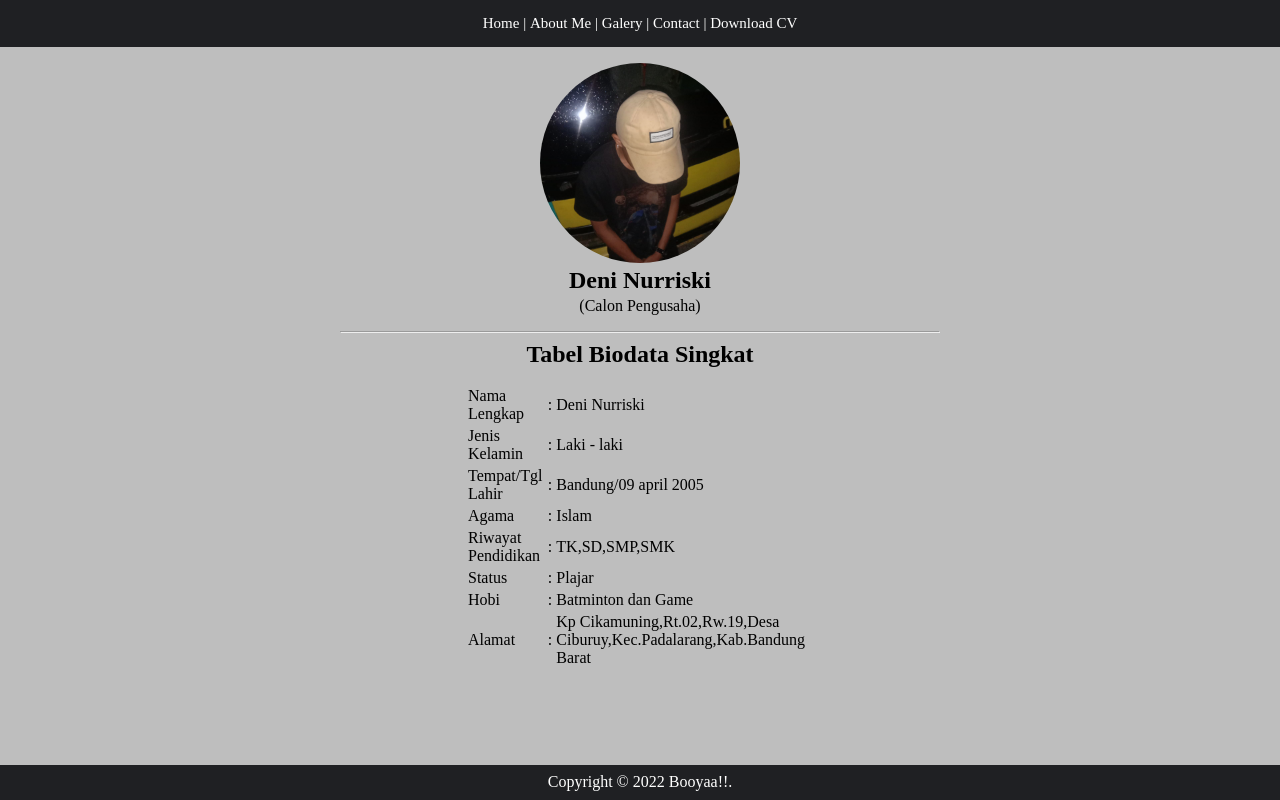
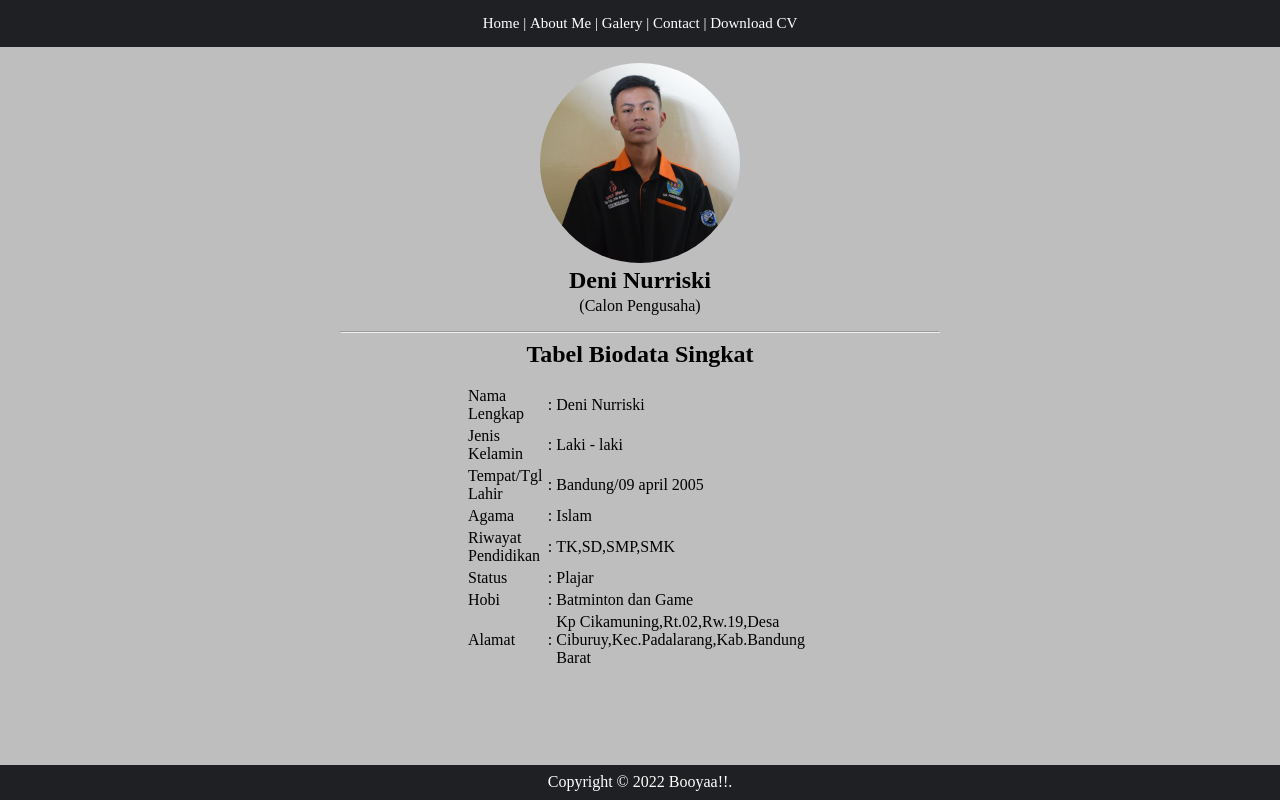
Before and after one commit to DENINURRISKI1/DENINURRISKI1.github.io, a plain HTML site: page about.html in a window 1280 px wide. Drawn offline with Linux system fonts and the light colour scheme.

Commit message:
Add files via upload

```diff
--- a/about.html
+++ b/about.html
@@ -48,7 +48,7 @@
 
         <div style="max-width: 600px; margin: 1em auto">
 
-            <img src="gambar/Suneo.jpg" width="200" height="200" style="border-radius: 50%;" />
+            <img src="gambar/Gambar_1.JPG" width="200" height="200" style="border-radius: 50%;" />
 
             <h1>Deni Nurriski</h1>
 
```
